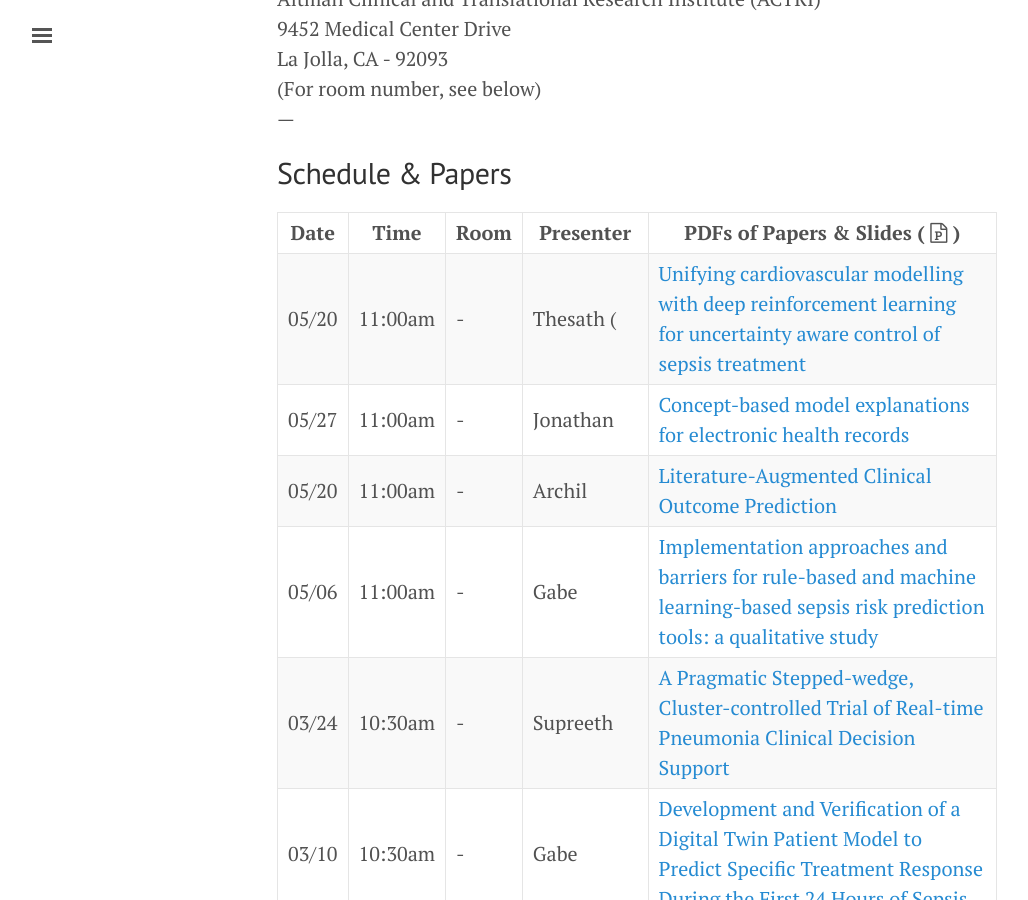
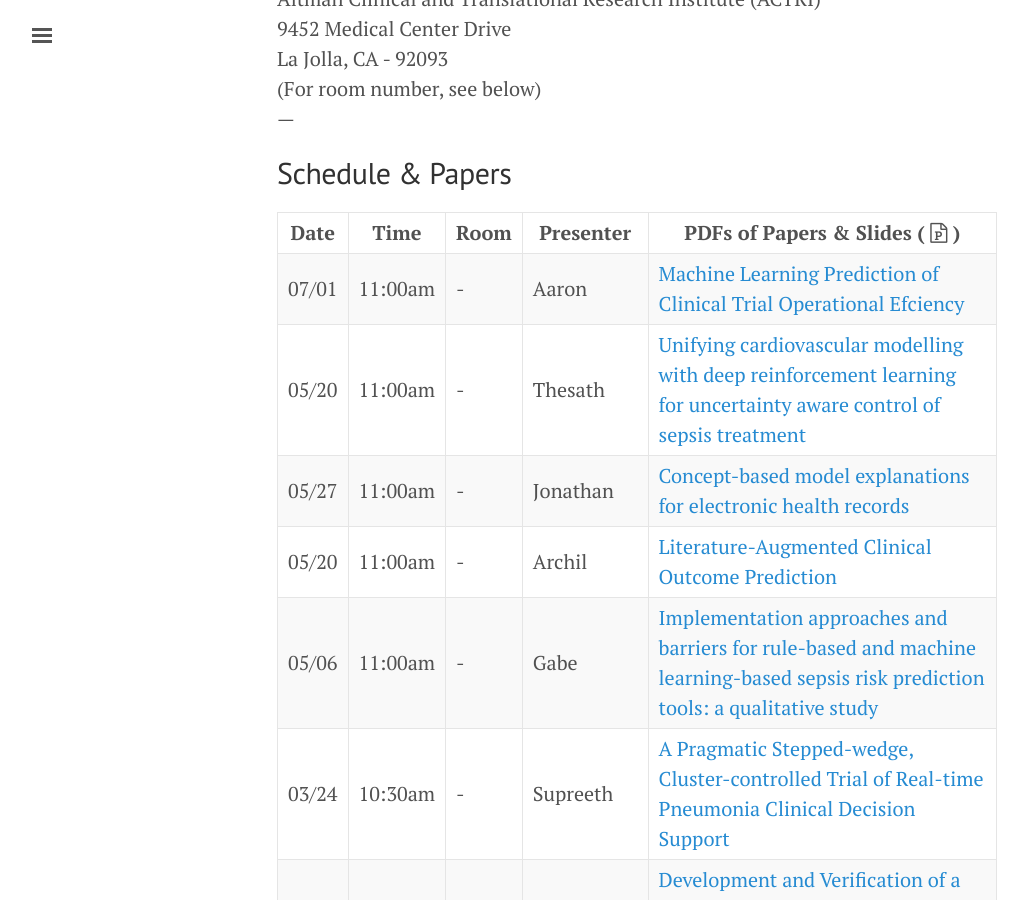
Before and after one commit to NematiLab/bmijc, a Jekyll site: the page built from index.md, in a window 1280 px wide and 900 px high, scrolled down 515 px. Shown: the whole window, without its empty margins (3-1031 px from the left). Built offline with Jekyll 4.4.1, drawn with Linux system fonts in a browser that asks for light colours; nearby versions of some CDN libraries.

Commit message:
Aaron presenting

```diff
--- a/index.md
+++ b/index.md
@@ -30,7 +30,8 @@ La Jolla, CA - 92093<br>
 
 Date | Time    | Room | Presenter | PDFs of Papers & Slides ( <i class='fa fa-file-powerpoint-o'></i> )
 --- | --- | --- | --- | ---
-05/20 | 11:00am | - | Thesath ( |[Unifying cardiovascular modelling with deep reinforcement learning for uncertainty aware control of sepsis treatment]({{ site.baseurl }}/assets/060322_paper.pdf){:target="_blank"}
+07/01 | 11:00am | - | Aaron |[Machine Learning Prediction of Clinical Trial Operational Efciency]({{ site.baseurl }}/assets/070122_paper.pdf){:target="_blank"}
+05/20 | 11:00am | - | Thesath  |[Unifying cardiovascular modelling with deep reinforcement learning for uncertainty aware control of sepsis treatment]({{ site.baseurl }}/assets/060322_paper.pdf){:target="_blank"}
 05/27 | 11:00am | - | Jonathan |[Concept-based model explanations for electronic health records]({{ site.baseurl }}/assets/052722_paper.pdf){:target="_blank"}
 05/20 | 11:00am | - | Archil |[Literature-Augmented Clinical Outcome Prediction]({{ site.baseurl }}/assets/052022_paper.pdf){:target="_blank"}
 05/06 | 11:00am | - | Gabe |[Implementation approaches and barriers for rule-based and machine learning-based sepsis risk prediction tools: a qualitative study]({{ site.baseurl }}/assets/050622_paper.pdf){:target="_blank"}
```
Also changed, not shown: 1 other file.
